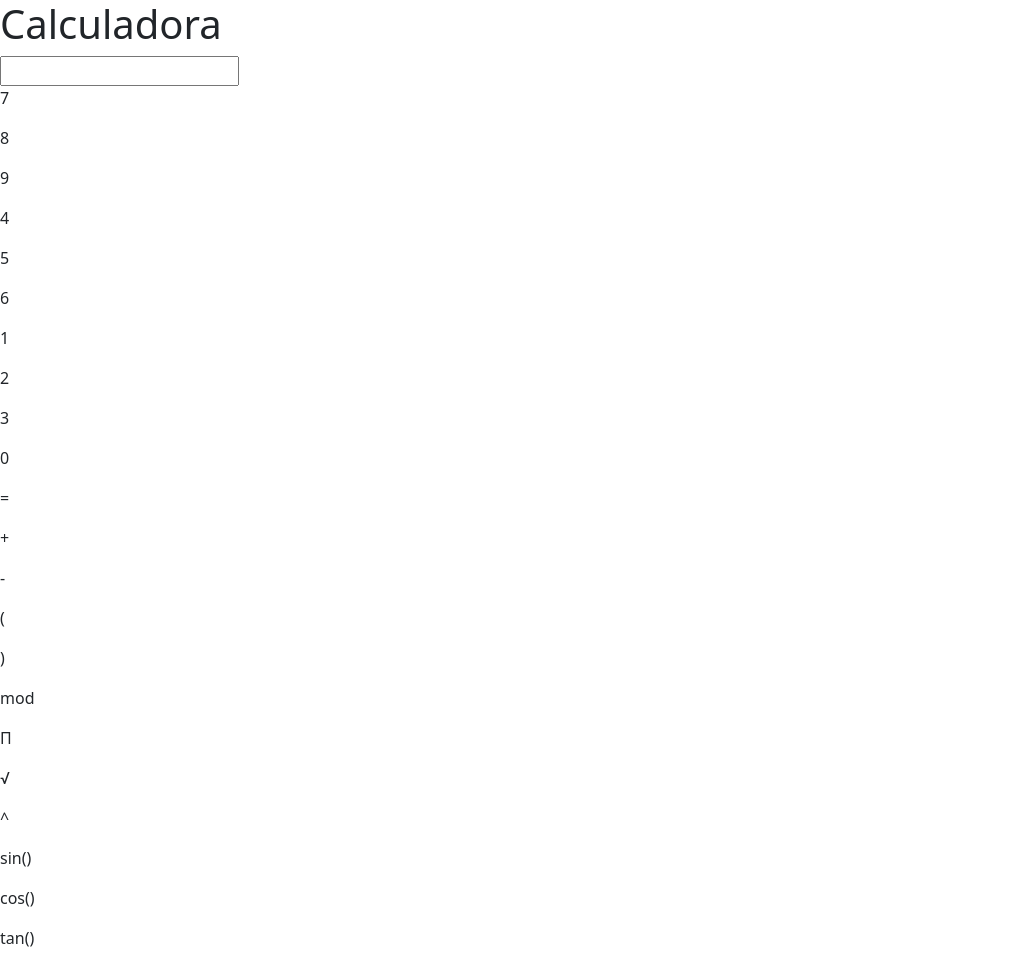
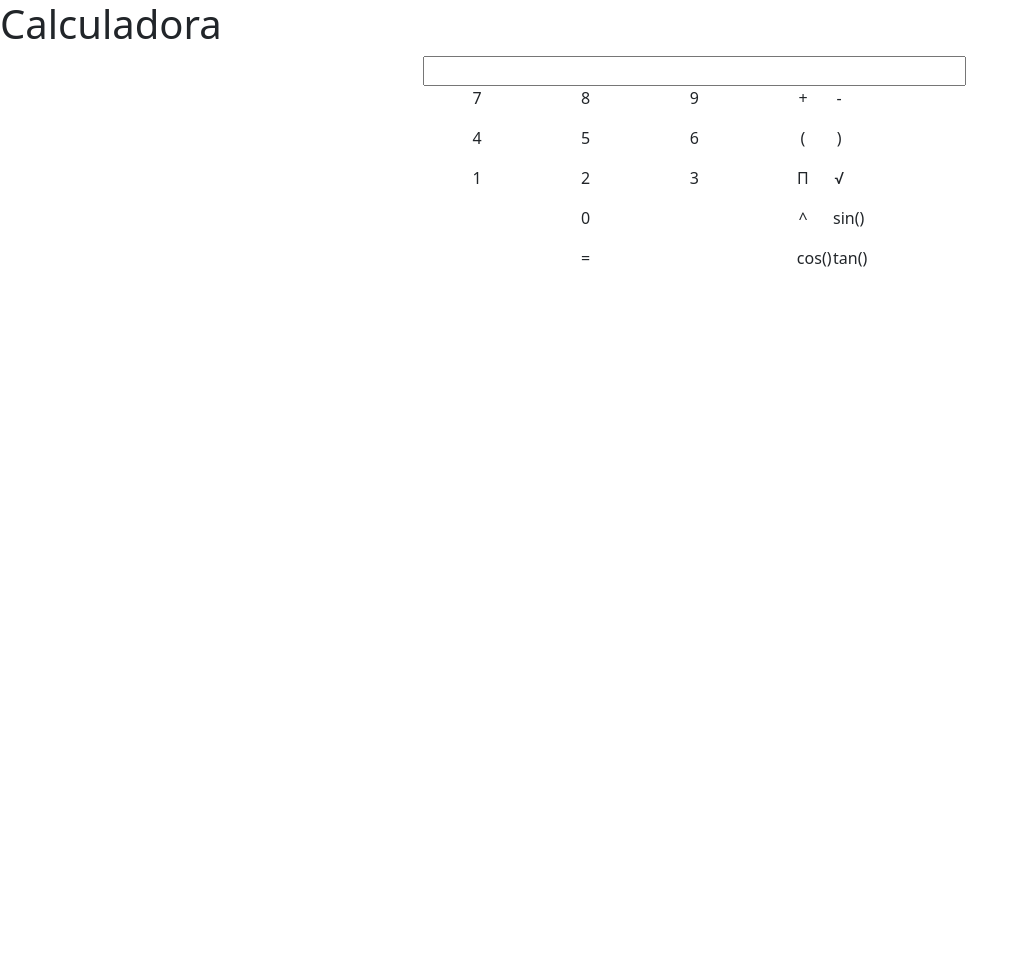
Before and after one commit to elgonzy/JavaScriptJoan, a plain HTML site: page ActivitatCalculadora/index.html in a window 1280 px wide. Shown: the whole page, without its empty margins (0-1029 px from the left). After the commit the page ends 800 px from the top, so only its background shows below. Drawn offline with nearby package versions, Linux system fonts and the light colour scheme.

Commit message:
Made a simple design for the calculator in order to develop easier

```diff
--- a/ActivitatCalculadora/index.html
+++ b/ActivitatCalculadora/index.html
@@ -7,6 +7,7 @@
     <meta name="viewport" content="width=device-width, initial-scale=1.0">
     <link href="https://cdn.jsdelivr.net/npm/bootstrap@5.0.2/dist/css/bootstrap.min.css" rel="stylesheet"
         integrity="sha384-EVSTQN3/azprG1Anm3QDgpJLIm9Nao0Yz1ztcQTwFspd3yD65VohhpuuCOmLASjC" crossorigin="anonymous">
+    <link rel="stylesheet" href="./files /css/style.css">
     <title>Calculadora</title>
 </head>
 
@@ -17,76 +18,73 @@
     <main>
         <article>
             <section class="calculadora">
-                <input type="text">
                 <div class="row">
-                    <div class="col-5">
-                        <div>
+                    <input class="offset-4 col-5" type="text">
+                    <div class="offset-4 col-4">
+                        <div class="row text-center">
+                            <div class="col-3">
                                 <p>7</p>
                             </div>
-                        <div>
+                            <div class="col-3">
                                 <p>8</p>
                             </div>
-                        <div>
+                            <div class="col-3">
                                 <p>9</p>
                             </div>
-                        <div>
+                            <div class="offset-1 col-1">
+                                <p>+</p>
+                            </div>
+                            <div class="col-1">
+                                <p>-</p>
+                            </div>
+                            <div class="col-3">
                                 <p>4</p>
                             </div>
-                        <div>
+                            <div class="col-3">
                                 <p>5</p>
                             </div>
-                        <div>
+                            <div class="col-3">
                                 <p>6</p>
                             </div>
-                        <div>
+                            <div class="offset-1 col-1">
+                                <p>(</p>
+                            </div>
+                            <div class="col-1">
+                                <p>)</p>
+                            </div>
+                            <div class="col-3">
                                 <p>1</p>
                             </div>
-                        <div>
+                            <div class="col-3">
                                 <p>2</p>
                             </div>
-                        <div>
+                            <div class="col-3">
                                 <p>3</p>
                             </div>
-                        <div>
+                            <div class="offset-1 col-1">
+                                <p>&#928;</p>
+                            </div>
+                            <div class="col-1">
+                                <p>&#8730;</p>
+                            </div>
+                            <div class="offset-3 col-3">
                                 <p>0</p>
                             </div>
-                        <div>
+                            <div class="offset-4 col-1">
+                                <p>^</p>
+                            </div>
+                            <div class="col-1">
+                                <p>sin()</p>
+                            </div>
+                            <div class="col-9">
                                 <p>=</p>
                             </div>
-                    </div>
-                    <div>
-                        <div>
-                            <p>+</p>
-                        </div>
-                        <div>
-                            <p>-</p>
-                        </div>
-                        <div>
-                            <p>(</p>
-                        </div>
-                        <div>
-                            <p>)</p>
-                        </div>
-                        <div>
-                            <p>mod</p>
-                        </div>
-                        <div>
-                            <p>&#928;</p>
-                        </div>
-                        <div>
-                            <p>&#8730;</p>
-                        </div>
-                        <div>
-                            <p>^</p>
-                        </div>
-                        <div>
-                            <p>sin()</p>
-                        </div>
-                        <div>
+                            <div class="offset-1 col-1">
                                 <p>cos()</p>
                             </div>
-                        <div>
+                            <div class="col-1">
                                 <p>tan()</p>
+                            </div>
                         </div>
                     </div>
                 </div>
```
Also changed, not shown: ActivitatCalculadora/files /css/style.css (deleted), ActivitatCalculadora/files /images/exDesing.jpg (deleted), ActivitatCalculadora/files /js/Calculadora.js (deleted), ActivitatCalculadora/files /js/OperationController.js (deleted), ActivitatCalculadora/files /js/VirtualKeyboardController.js (deleted). Lines whose indentation alone changed are shown as unchanged.
